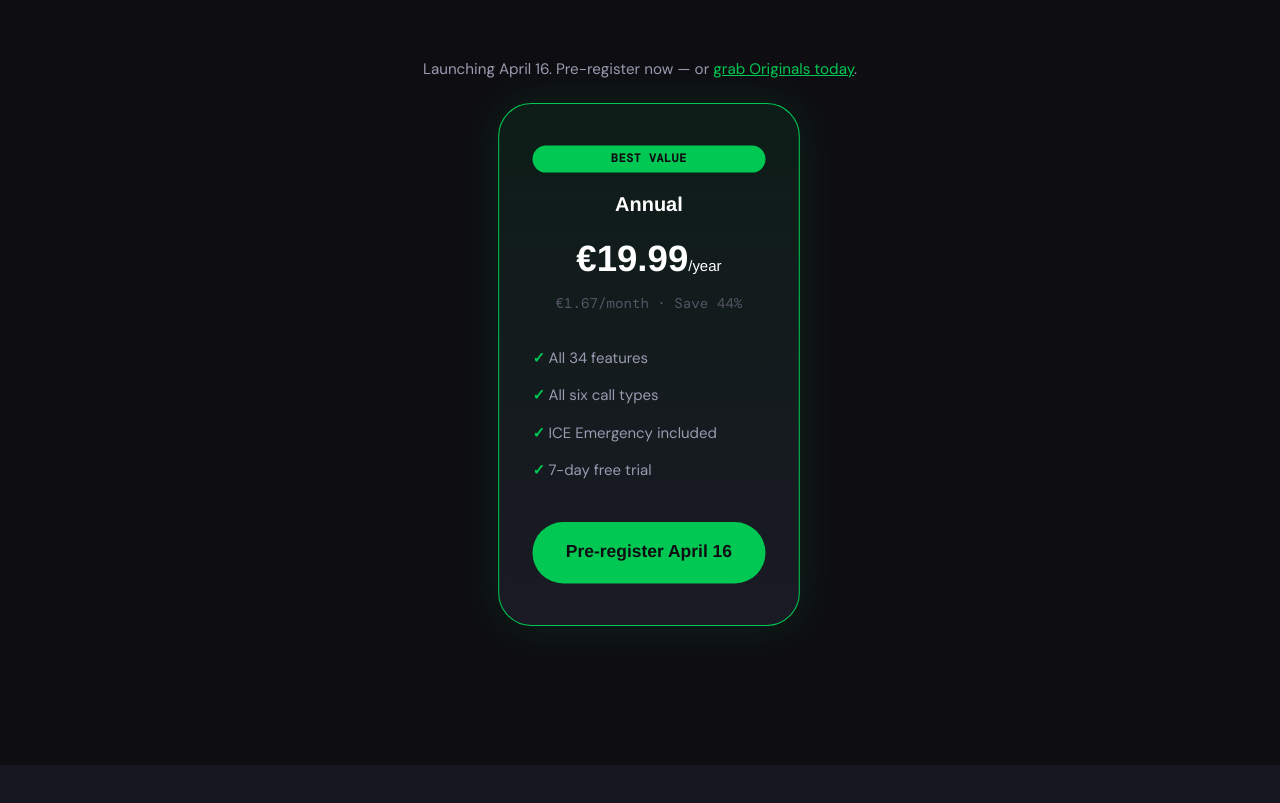
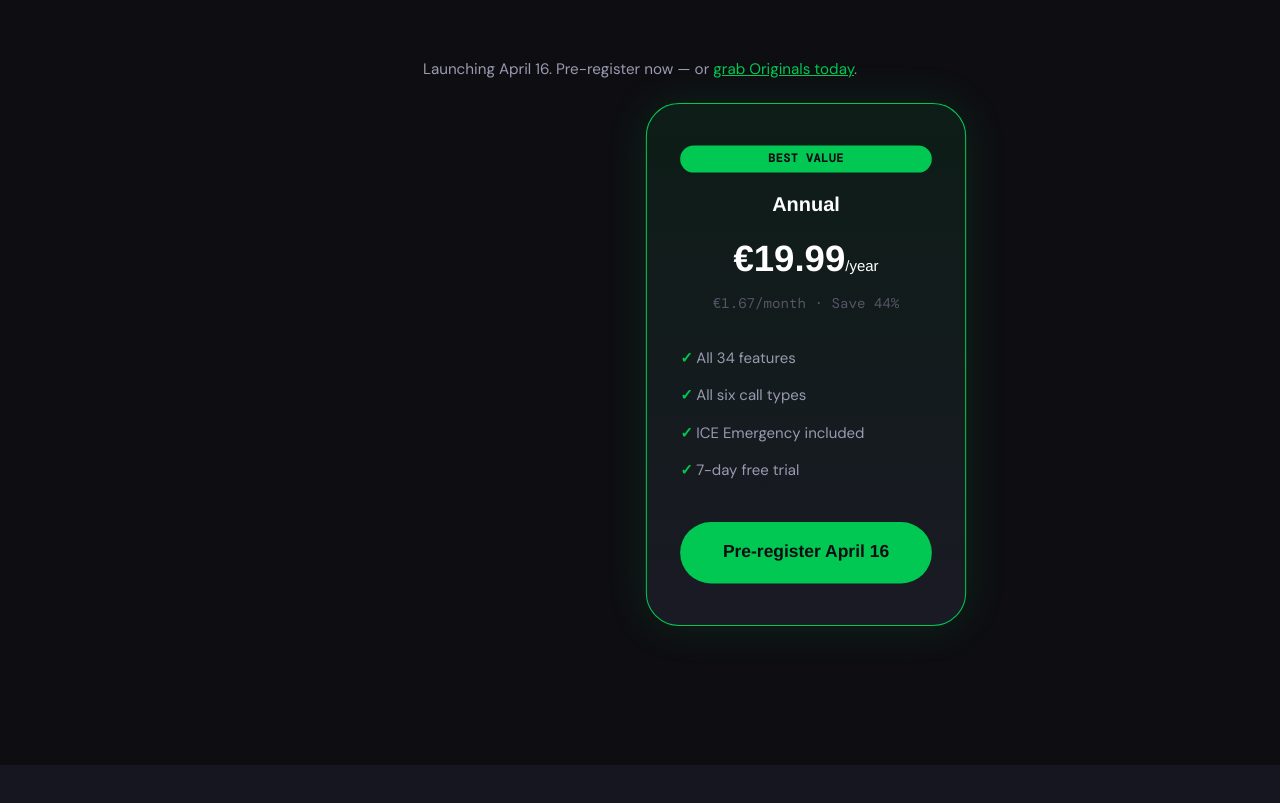
Before and after one commit to Maximized-Impact/yapperphone-landing, a React (Vite) app: page / in a window 1280 px wide. Shown: the part 7008-7811 px from the top of the page. Built offline with nearby package versions, Linux system fonts and the light colour scheme.

Commit message:
Revised merged V5-3 more fixes - spacing, alignment, all fixes

```diff
--- a/src/App.jsx
+++ b/src/App.jsx
@@ -499,7 +499,7 @@ function LandingPage() {
         <div className="section-inner">
           <h2 className="section-heading reveal">Your phone call, finally on your terms.</h2>
           {!cd.launched && <p style={{textAlign:'center',color:'var(--text-secondary)',marginBottom:'2rem',fontSize:'0.95rem'}}>Launching April 16. Pre-register now — or <a href="#originals" style={{color:'var(--yapper-green)'}}>grab Originals today</a>.</p>}
-          <div className="pricing-grid">
+          <div className="pricing-grid two-col">
             <div className="pricing-card reveal">
               <h3>Monthly</h3>
               <p className="pricing-amount">€2.99<span style={{fontSize:'0.9rem',fontWeight:400}}>/mo</span></p>
@@ -514,13 +514,6 @@ function LandingPage() {
               <p className="pricing-period">€1.67/month · Save 44%</p>
               <ul className="pricing-features"><li>All 34 features</li><li>All six call types</li><li>ICE Emergency included</li><li>7-day free trial</li></ul>
               {pBtn('Try Free')}
-            </div>
-            <div className="pricing-card reveal">
-              <h3>Originals</h3>
-              <p className="pricing-amount">€67<span style={{fontSize:'0.9rem',fontWeight:400}}> once</span></p>
-              <p className="pricing-period">Lifetime · 1,000 spots</p>
-              <ul className="pricing-features"><li>All 34 features forever</li><li>Name in Founders credits</li><li>Early access to everything</li><li>All future features included</li></ul>
-              <a href={ORIGINALS_STRIPE} className="btn-primary" style={{width:'100%',justifyContent:'center'}} target="_blank" rel="noopener noreferrer">Get Originals</a>
             </div>
           </div>
           <p className="pricing-ice-note reveal">ICE emergency features included with all active subscriptions, active trials, and Yapper Originals.</p>
--- a/src/index.css
+++ b/src/index.css
@@ -786,6 +786,10 @@ body {
   margin: 0 auto;
   align-items: end;
 }
+.pricing-grid.two-col {
+  grid-template-columns: repeat(2, 1fr);
+  max-width: 640px;
+}
 .pricing-card {
   background: var(--dark-card);
   border: 1px solid var(--dark-border);
```
